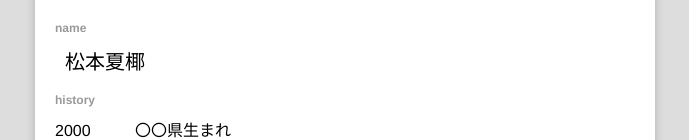
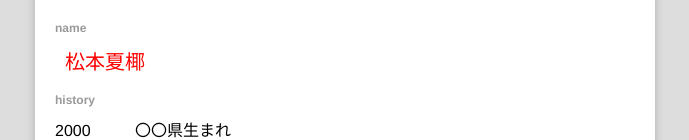
Before and after one commit to KUAD-XtechDesign/simple_page-matumatu89, a plain HTML site: page index.html in a window 1280 px wide. Shown: the part 632-772 px from the top of the page, without its empty margins (295-984 px from the left). Drawn offline with Linux system fonts and the light colour scheme.

Commit message:
松本夏椰
色を変えました

```diff
--- a/style.css
+++ b/style.css
@@ -38,6 +38,7 @@ h1.name{
   font-size: 20px;
   padding-left: 10px;
   margin-bottom: 10px;
+  color: #ff0000
 }
 
 /* 経歴部分 */
```
